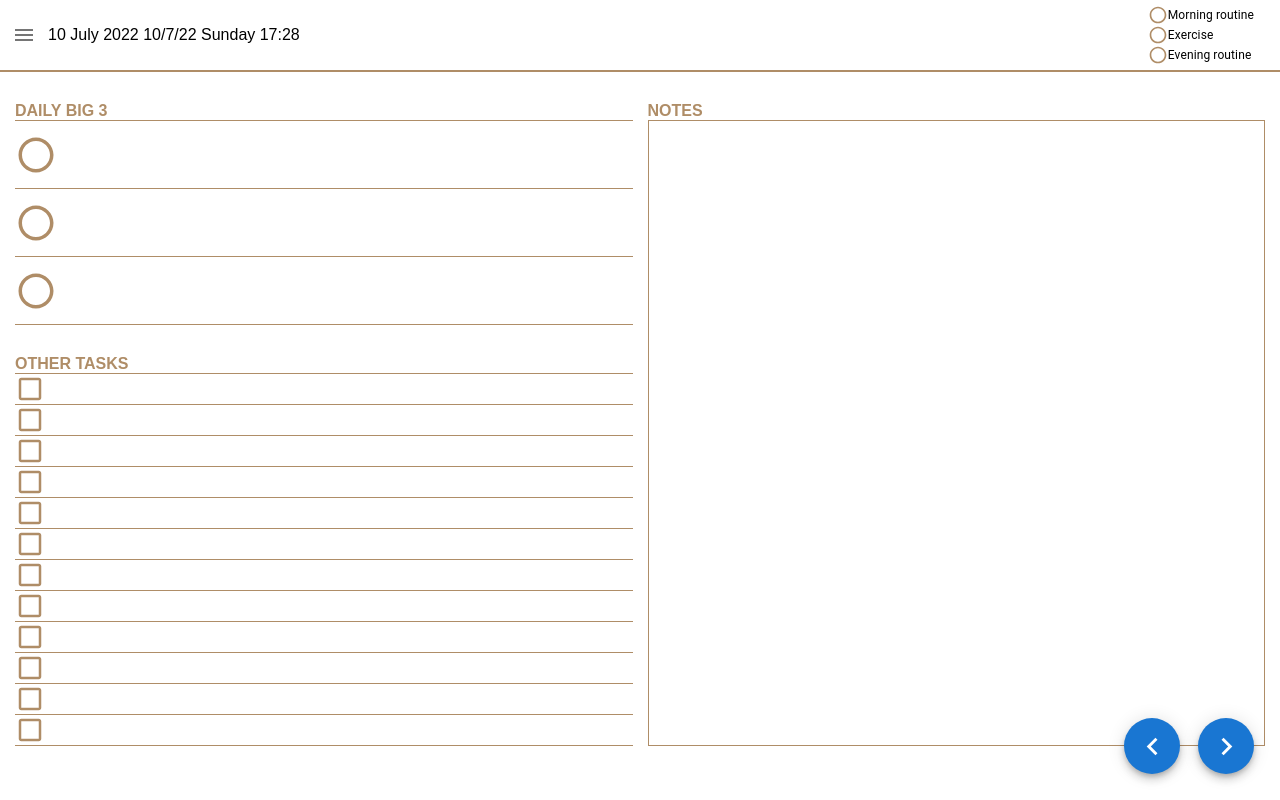
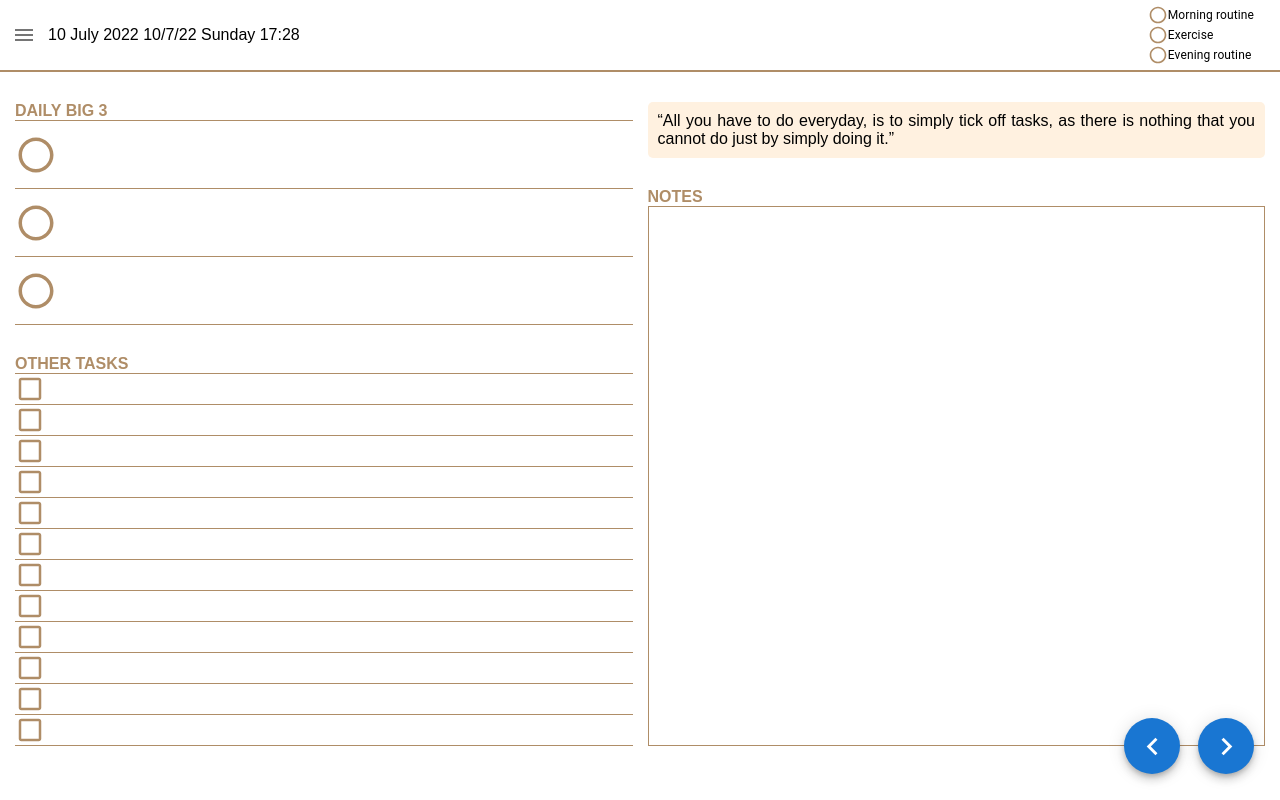
Before and after one commit to RedaAlb/daily-planner-app, a React (Create React App) app in the folder daily-planner-app/: page / in a window 1280 px wide. Built offline with nearby package versions, Linux system fonts and the light colour scheme.

Commit message:
Add daily quote

```diff
--- a/daily-planner-app/src/components/Title.js
+++ b/daily-planner-app/src/components/Title.js
@@ -10,7 +10,8 @@ function Title(props) {
       color: MAIN_COLOUR,
       textTransform: "uppercase",
       fontWeight: 600,
-      borderBottom: `${MAIN_LINE_HEIGHT} solid ${MAIN_COLOUR}`
+      borderBottom: `${MAIN_LINE_HEIGHT} solid ${MAIN_COLOUR}`,
+      userSelect: "none"
     }}>
       {props.text}
     </div>
--- a/daily-planner-app/src/views/dailyplanner_view/DailyPlannerRight.js
+++ b/daily-planner-app/src/views/dailyplanner_view/DailyPlannerRight.js
@@ -1,11 +1,13 @@
 import React from "react";
 
+import DailyQuote from "./DailyQuote";
 import DailyNotes from "./DailyNotes";
 
 
 function DailyPlannerRight(props) {
   return (
     <div className="daily-planner-right">
+      <DailyQuote />
       <DailyNotes />
     </div>
   )
--- /dev/null
+++ b/daily-planner-app/src/views/dailyplanner_view/DailyQuote.js
@@ -0,0 +1,28 @@
+import React from "react";
+
+import { DEFAULT_VERT_GAP } from "../../utils/constants";
+
+
+function DailyQuote(props) {
+  const quote = "All you have to do everyday, is to simply tick off tasks, as there is nothing that you cannot do just by simply doing it.";
+  const author = "";
+
+
+  return (
+    <div
+      style={{
+        marginTop: DEFAULT_VERT_GAP,
+        background: "#fff1e0",
+        padding: "10px",
+        borderRadius: "5px",
+        textAlign: "justify"
+      }}>
+      <q>{quote}</q>
+      <span style={{ float: "right", fontStyle: "italic" }}>
+        {author === "" ? null : `- ${author}`}
+      </span>
+    </div>
+  )
+}
+
+export default DailyQuote;
```
